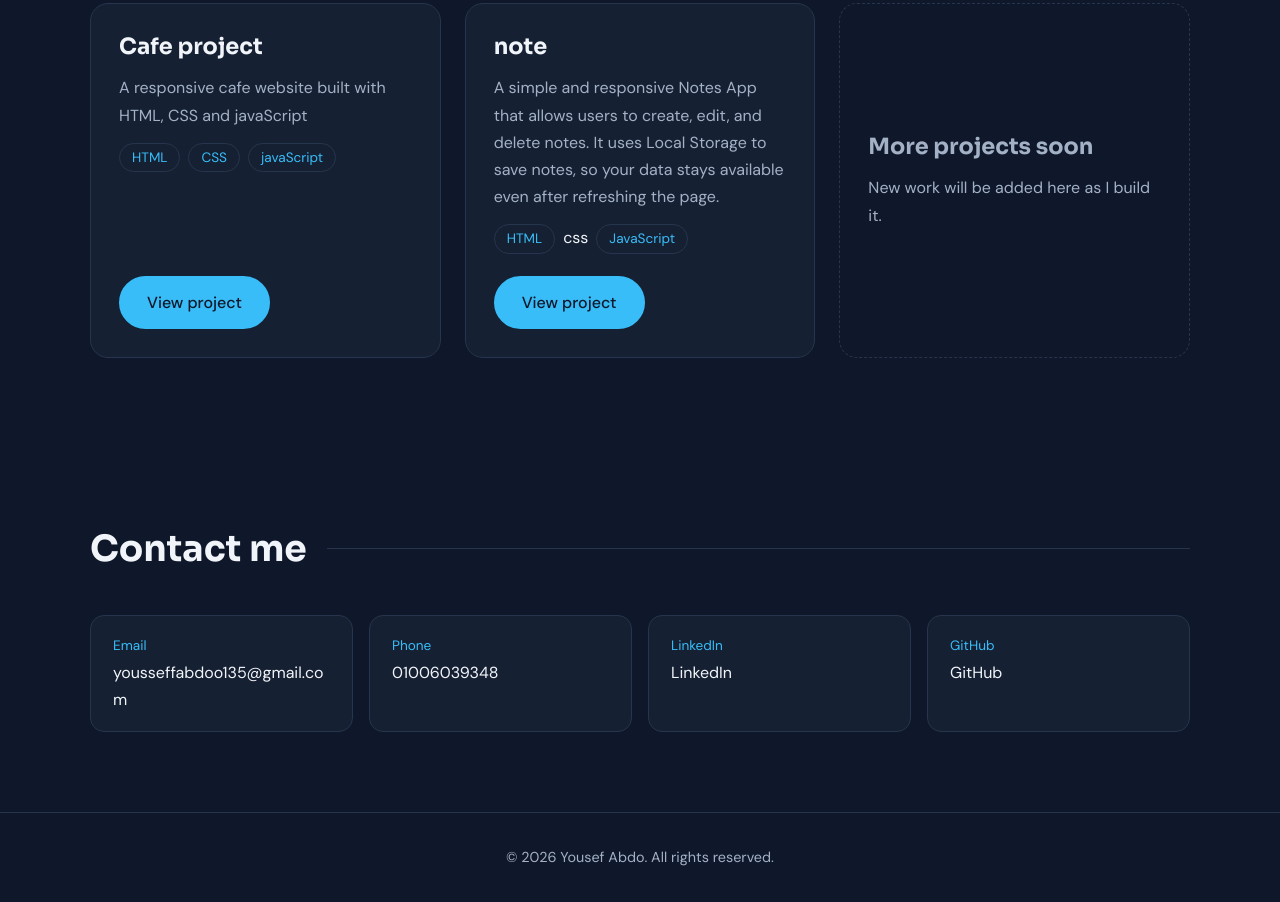
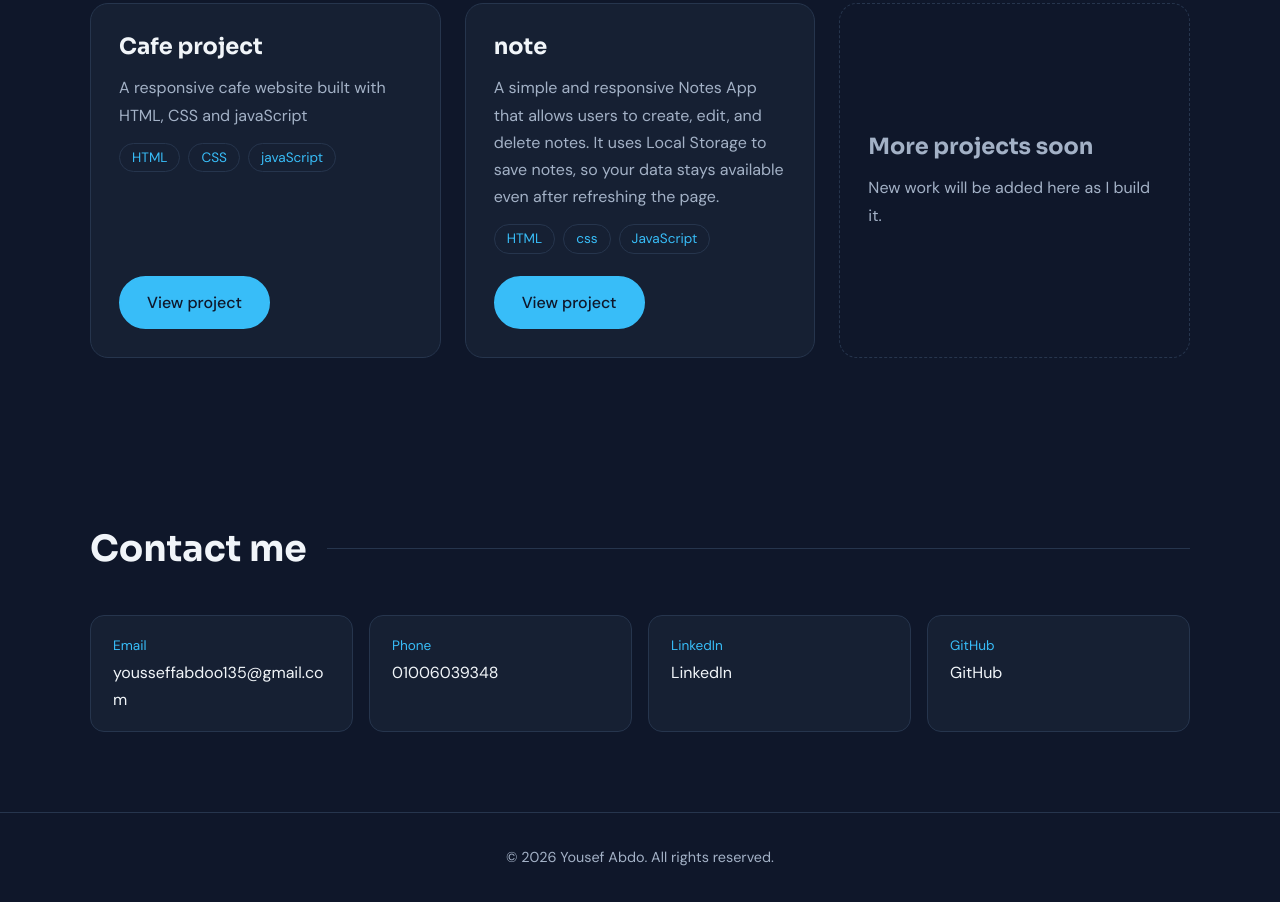
Before and after one commit to yousseffabdoo135-cmyk/yousef, a plain HTML site: page index.html in a window 1280 px wide. Shown: the part 1623-2525 px from the top of the page. Drawn offline with Linux system fonts and the light colour scheme.

Commit message:
Update index.html

```diff
--- a/index.html
+++ b/index.html
@@ -129,7 +129,7 @@ alt="Yousef Abdo">
                 <article class="project-card">
                     <h3>note</h3>
                     <p>A simple and responsive Notes App that allows users to create, edit, and delete notes. It uses Local Storage to save notes, so your data stays available even after refreshing the page.</p>
-                    <ul class="tags"><li>HTML</li>css<li>JavaScript</li></ul>
+                    <ul class="tags"><li>HTML</li><li>css</li> <li>JavaScript</li></ul>
                     <a class="btn" href="https://yousseffabdoo135-cmyk.github.io/login-Bage./" target="_blank" rel="noopener">View project</a>
                 </article>
 
```
